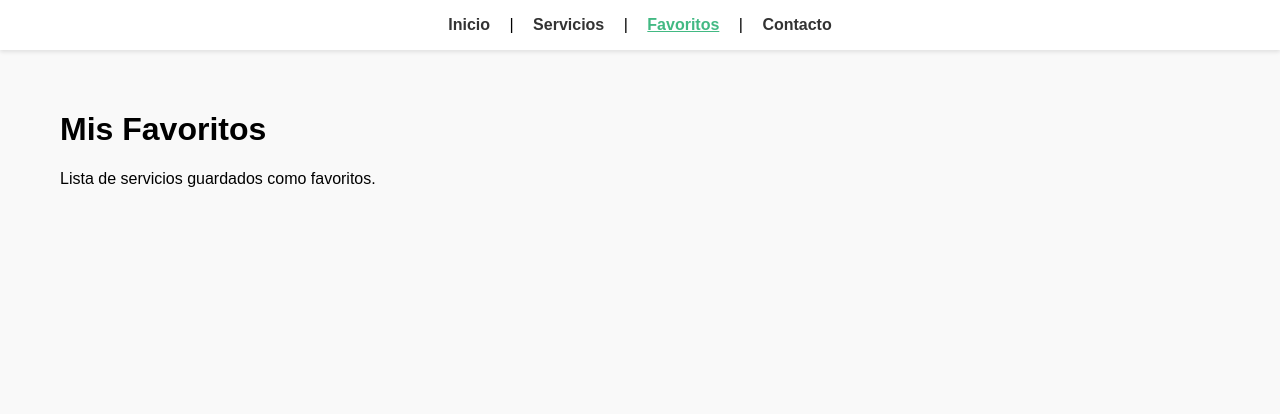
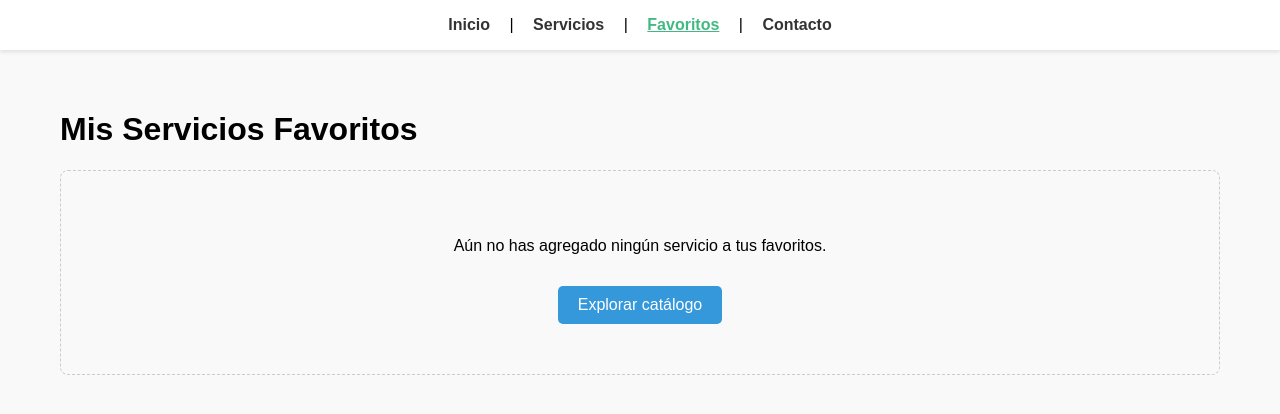
Before and after one commit to mariajose920/INGENIERIA_WEB_E2, a Vue app: page /favoritos in a window 1280 px wide. Shown: the top 414 px of the page. Built offline with nearby package versions, Linux system fonts and the light colour scheme.

Commit message:
Evaluacion 2 - Persistencia localStorage

```diff
--- /dev/null
+++ b/src/services/favoritosStorage.js
@@ -0,0 +1,22 @@
+const STORAGE_KEY = 'favoritos_servicios'
+
+export function cargarFavoritos() {
+  try {
+    const data = localStorage.getItem(STORAGE_KEY)
+    if (data) {
+      return JSON.parse(data) // Convertimos el JSON string a Array
+    }
+  } catch (error) {
+    console.error("Error al cargar favoritos desde localStorage:", error)
+  }
+  return [] // Valor por defecto si no hay datos o falla el parseo
+}
+
+export function guardarFavoritos(ids) {
+  try {
+    const data = JSON.stringify(ids) // Convertimos el Array a JSON string
+    localStorage.setItem(STORAGE_KEY, data)
+  } catch (error) {
+    console.error("Error al guardar favoritos en localStorage:", error)
+  }
+}
--- a/src/views/FavoritosView.vue
+++ b/src/views/FavoritosView.vue
@@ -1,10 +1,78 @@
 <template>
   <div class="favoritos">
-    <h1>Mis Favoritos</h1>
-    <p>Lista de servicios guardados como favoritos.</p>
+    <h1>Mis Servicios Favoritos</h1>
+
+    <!-- Renderizado condicional: si no hay favoritos -->
+    <div v-if="favoritos.length === 0" class="sin-favoritos">
+      <p>Aún no has agregado ningún servicio a tus favoritos.</p>
+      <RouterLink to="/servicios" class="btn-explorar">
+        Explorar catálogo
+      </RouterLink>
+    </div>
+
+    <!-- Si hay favoritos, reutilizamos ServicioCard -->
+    <div v-else class="grid-servicios">
+      <ServicioCard
+        v-for="servicio in serviciosFavoritosData"
+        :key="servicio.id"
+        :servicio="servicio"
+        :es-favorito="true"
+        @toggle-favorito="manejarToggleFavorito"
+      />
+    </div>
   </div>
 </template>
-<script setup></script>
+
+<script setup>
+import { ref, computed, watch } from 'vue'
+import { RouterLink } from 'vue-router'
+import ServicioCard from '../components/ServicioCard.vue'
+import { serviciosMock } from '../services/mockData.js'
+import { cargarFavoritos, guardarFavoritos } from '../services/favoritosStorage.js'
+
+// Inicializamos leyendo el localStorage
+const favoritos = ref(cargarFavoritos())
+
+// Guardamos en localStorage automáticamente ante cualquier cambio
+watch(favoritos, (nuevosFavoritos) => {
+  guardarFavoritos(nuevosFavoritos)
+}, { deep: true })
+
+// Propiedad computada que mapea los IDs guardados a los objetos de servicio
+const serviciosFavoritosData = computed(() => {
+  return serviciosMock.filter(servicio => favoritos.value.includes(servicio.id))
+})
+
+// Función para remover de favoritos (igual que en ServiciosView)
+const manejarToggleFavorito = (id) => {
+  favoritos.value = favoritos.value.filter(favId => favId !== id)
+}
+</script>
+
 <style scoped>
-.favoritos { padding: 20px; }
+.favoritos {
+  padding: 20px;
+}
+.sin-favoritos {
+  text-align: center;
+  padding: 50px;
+  background-color: #f9f9f9;
+  border-radius: 8px;
+  border: 1px dashed #ccc;
+}
+.btn-explorar {
+  display: inline-block;
+  margin-top: 15px;
+  padding: 10px 20px;
+  background-color: #3498db;
+  color: #fff;
+  text-decoration: none;
+  border-radius: 5px;
+}
+.grid-servicios {
+  display: grid;
+  grid-template-columns: repeat(auto-fill, minmax(300px, 1fr));
+  gap: 20px;
+  margin-top: 20px;
+}
 </style>
--- a/src/views/ServiciosView.vue
+++ b/src/views/ServiciosView.vue
@@ -3,18 +3,10 @@
     <h1>Catálogo de Servicios</h1>
 
     <div class="filtros">
-      <input
-        type="text"
-        v-model="busqueda"
-        placeholder="Buscar por nombre..."
-        class="input-busqueda"
-      />
-
+      <input type="text" v-model="busqueda" placeholder="Buscar por nombre..." class="input-busqueda" />
       <select v-model="categoriaSeleccionada" class="select-categoria">
         <option value="">Todas las categorías</option>
-        <option v-for="cat in categoriasDisponibles" :key="cat" :value="cat">
-          {{ cat }}
-        </option>
+        <option v-for="cat in categoriasDisponibles" :key="cat" :value="cat">{{ cat }}</option>
       </select>
     </div>
 
@@ -23,10 +15,6 @@
     </div>
 
     <div v-else class="grid-servicios">
-      <!--
-        Comunicación Padre -> Hijo: Pasamos 'servicio' y 'es-favorito' por props
-        Comunicación Hijo -> Padre: Escuchamos el evento personalizado '@toggle-favorito'
-      -->
       <ServicioCard
         v-for="servicio in serviciosFiltrados"
         :key="servicio.id"
@@ -39,24 +27,27 @@
 </template>
 
 <script setup>
-import { ref, computed } from 'vue'
+import { ref, computed, watch } from 'vue'
 import ServicioCard from '../components/ServicioCard.vue'
 import { serviciosMock } from '../services/mockData.js'
+import { cargarFavoritos, guardarFavoritos } from '../services/favoritosStorage.js'
 
 const servicios = ref(serviciosMock)
 const busqueda = ref('')
 const categoriaSeleccionada = ref('')
 
-// Ref que almacena los IDs de los servicios marcados como favoritos (Etapa 6)
-const favoritos = ref([])
+// Inicializamos el estado desde localStorage
+const favoritos = ref(cargarFavoritos())
 
-// Función que maneja el evento emitido por el hijo
+// Observamos los cambios en el array de favoritos para guardarlos automáticamente
+watch(favoritos, (nuevosFavoritos) => {
+  guardarFavoritos(nuevosFavoritos)
+}, { deep: true }) // deep: true asegura que detecte cambios dentro del array
+
 const manejarToggleFavorito = (id) => {
   if (favoritos.value.includes(id)) {
-    // Si ya es favorito, lo quitamos filtrando el array
     favoritos.value = favoritos.value.filter(favId => favId !== id)
   } else {
-    // Si no es favorito, lo agregamos al array
     favoritos.value.push(id)
   }
 }
```
